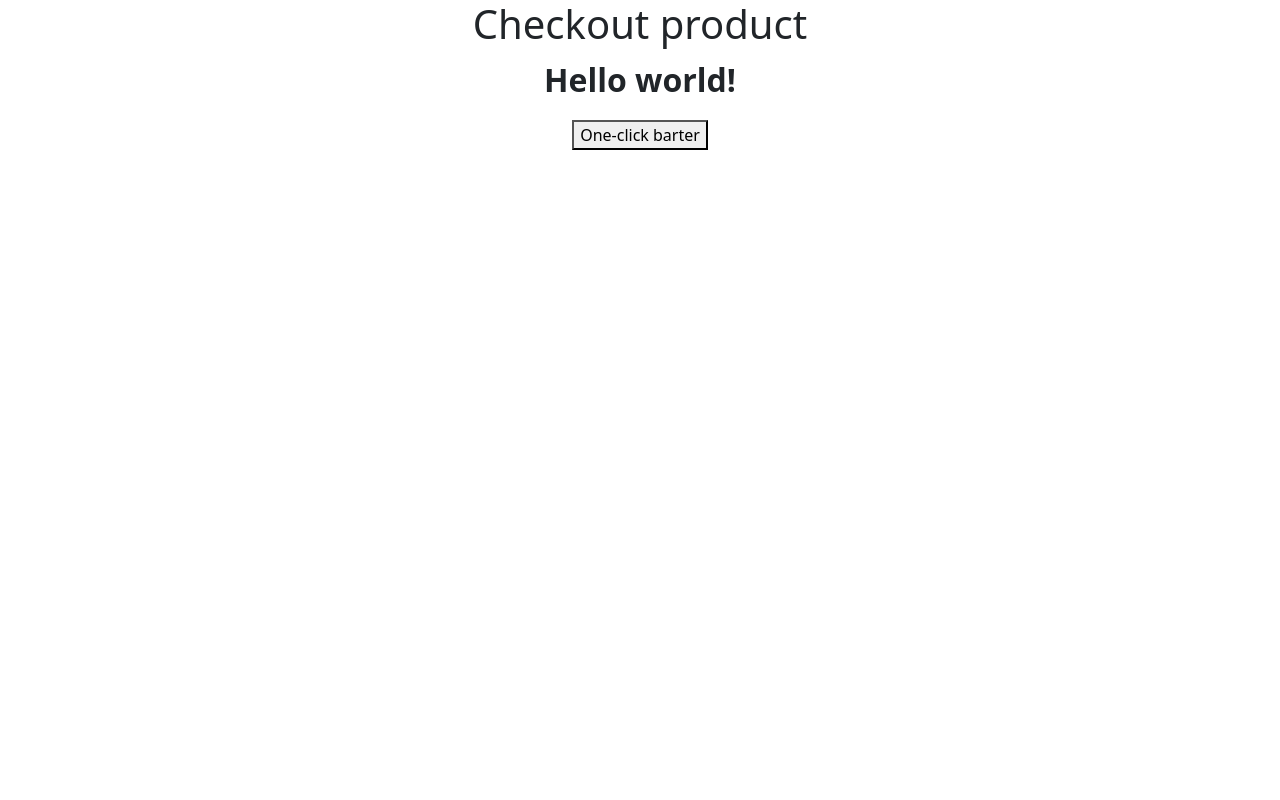
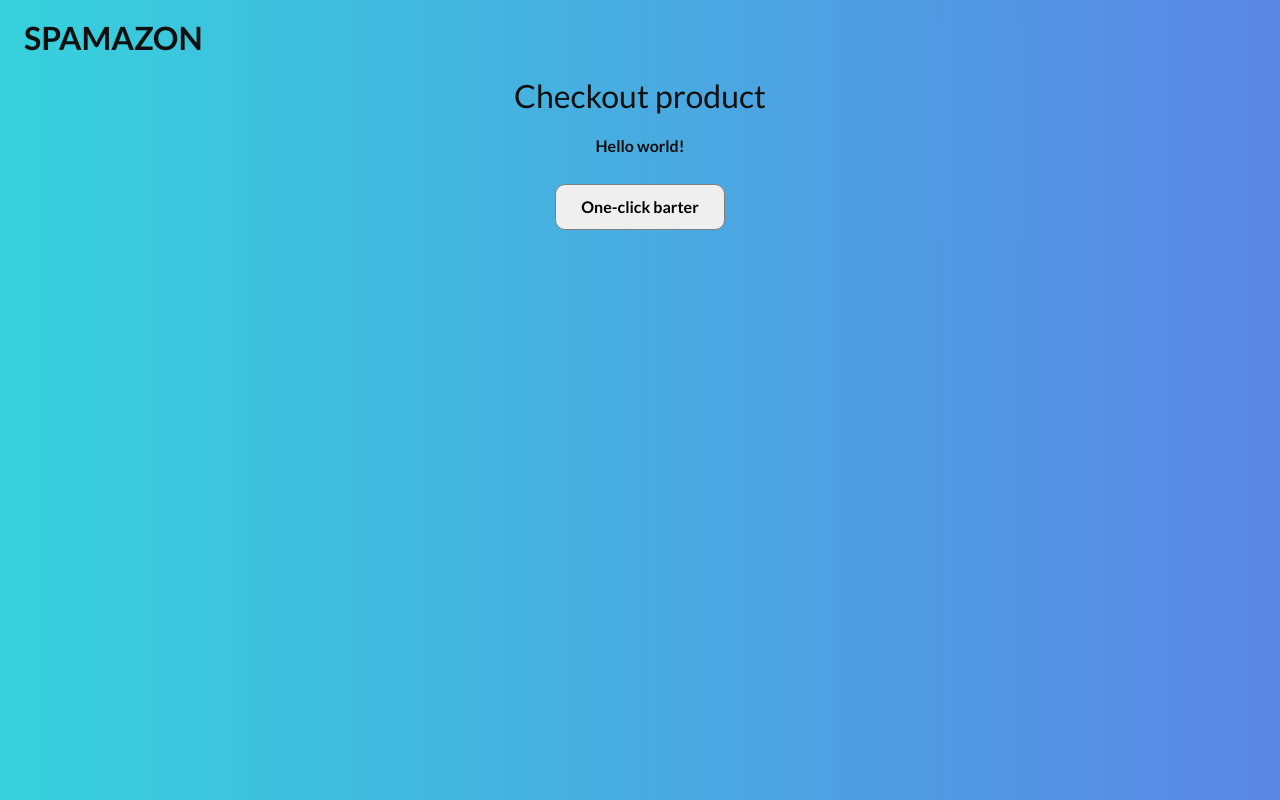
Before and after one commit to HL3rd/spamazon-helloNftWorld, a React (Create React App) app: page /checkout in a window 1280 px wide. Built offline with nearby package versions, Linux system fonts and the light colour scheme.

Commit message:
Basic html and css start

```diff
--- a/public/index.html
+++ b/public/index.html
@@ -24,12 +24,12 @@
       work correctly both with client-side routing and a non-root public URL.
       Learn how to configure a non-root public URL by running `npm run build`.
     -->
-    <link
-      rel="stylesheet"
-      href="https://cdn.jsdelivr.net/npm/bootstrap@5.1.3/dist/css/bootstrap.min.css"
+    <link rel="stylesheet" href="https://cdn.jsdelivr.net/npm/bootstrap@5.1.3/dist/css/bootstrap.min.css"
       integrity="sha384-1BmE4kWBq78iYhFldvKuhfTAU6auU8tT94WrHftjDbrCEXSU1oBoqyl2QvZ6jIW3"
-      crossorigin="anonymous"
-    />
+      crossorigin="anonymous"/>
+      <link rel="preconnect" href="https://fonts.googleapis.com">
+      <link rel="preconnect" href="https://fonts.gstatic.com" crossorigin>
+      <link href="https://fonts.googleapis.com/css2?family=Lato:wght@400;700&display=swap" rel="stylesheet">
     <title>React App</title>
   </head>
   <body>
--- a/src/App.css
+++ b/src/App.css
@@ -1,3 +1,38 @@
+/* Global css applied to both home page and checkout page */
+
+body {
+  color: rgb(14, 15, 15);
+  background: linear-gradient(to right, rgb(54, 209, 220), rgb(91, 134, 229));
+  font-family: 'Lato', sans-serif;
+  margin: 0;
+  padding: 0;
+}
+
+h1 {
+  text-align: left;
+  margin: 0.6em 0.75em;
+  font-weight: bold;
+  font-size: 2em;
+  /* border: 1px solid red; */
+}
+
+h2 {
+  margin: 0.6em 0.75em;
+}
+
+button {
+  margin: 0.6em 0.75em;
+  padding: 10px 25px;
+  border-radius: 10px;
+  font-weight: bold;
+  border: 1px solid gray;
+}
+
+a {
+  text-decoration: none;
+  color: rgb(14, 15, 15);
+}
+
 .App {
   text-align: center;
 }
@@ -28,6 +63,11 @@
   color: #61dafb;
 }
 
+.container {
+  /* border: 2px solid red; */
+}
+
+
 @keyframes App-logo-spin {
   from {
     transform: rotate(0deg);
--- a/src/Checkout.css
+++ b/src/Checkout.css
@@ -1,4 +1,4 @@
+/* Specific css to checkout page */
 .main-p {
     font-weight: bold;
-    font-size: 32px;
 }
--- a/src/Checkout.tsx
+++ b/src/Checkout.tsx
@@ -5,11 +5,15 @@ const Checkout = () => {
 
 
   return (
-    <div>
-      <h1>Checkout product</h1>
-      <p className="main-p">Hello world!</p>
-      <button>One-click barter</button>
-    </div>
+    <body>
+      <h1><a className="return-home" href="/">SPAMAZON</a></h1>
+      <div className="container">
+        <h2>Checkout product</h2>
+        <p className="main-p">Hello world!</p>
+        <button>One-click barter</button>
+      </div>
+    </body>
+
   );
 }
 
--- /dev/null
+++ b/src/Home.css
@@ -0,0 +1,10 @@
+/* Specific css to home page */
+.title-home {
+    text-align: center;
+    font-size: 3.5em;
+}
+
+.return-home,
+.return-home:hover {
+    color: rgb(14, 15, 15);
+}
--- a/src/Home.tsx
+++ b/src/Home.tsx
@@ -1,11 +1,16 @@
 import React from 'react';
+import './Home.css'
 
 const Home = () => {
   return (
-    <div>
-      <h1>Welcome home</h1>
-      <p><a href="/checkout">Click here to view our product</a></p>
-    </div>
+    <body>
+      <h1 className="title-home">SPAMAZON</h1>
+      <div className="container">
+        <h2 className="title-h1">Welcome home</h2>
+        <p><a href="/checkout">Click here to view our product</a></p>
+      </div>
+    </body>
+
   );
 }
 
```
